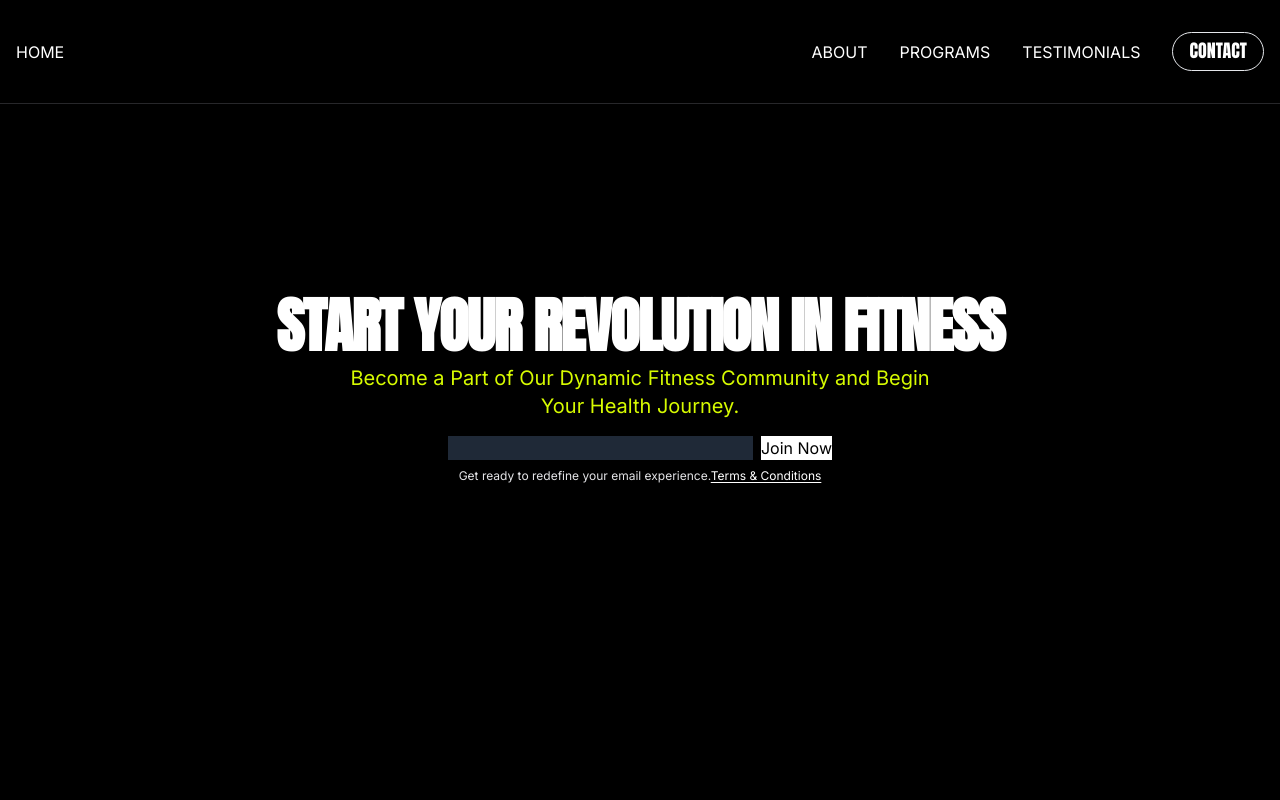
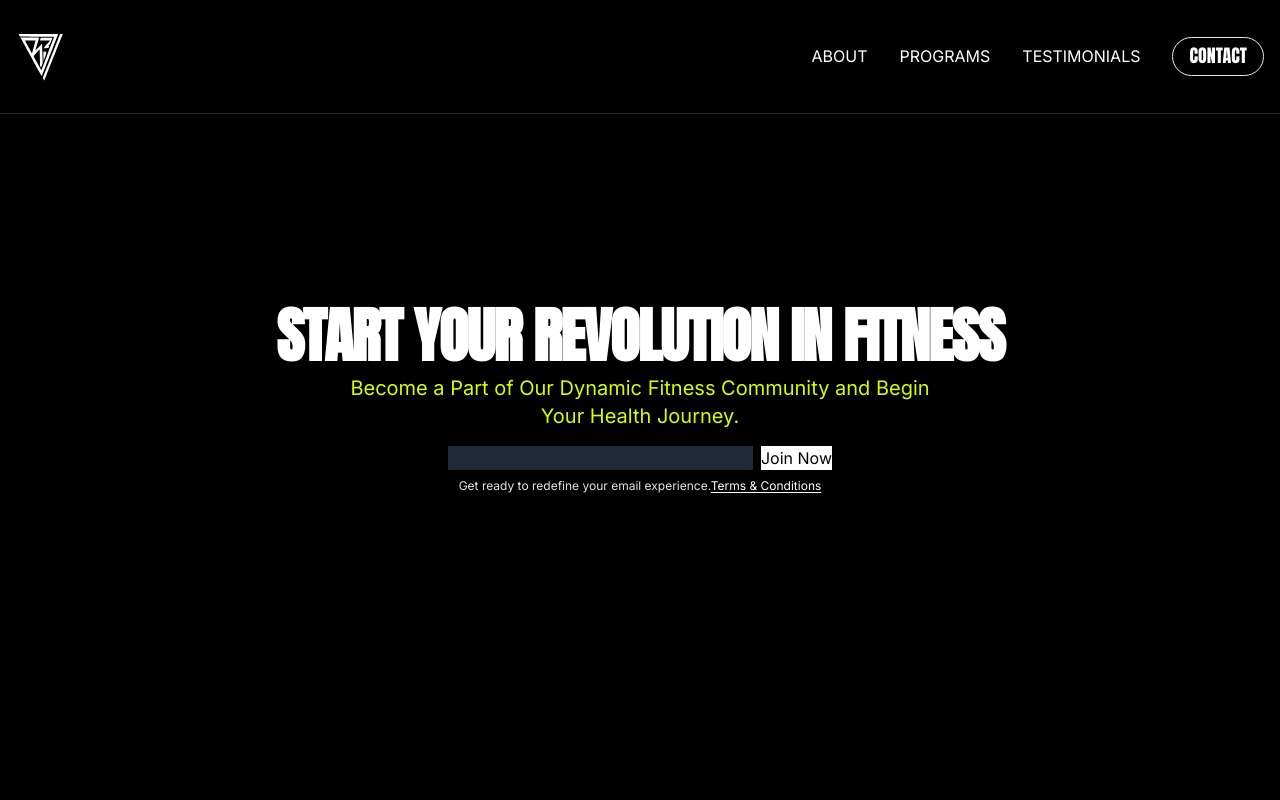
Before and after one commit to gonzaleza61/r3vfitness, a Next.js app: page / in a window 1280 px wide. Shown: the top 800 px of the page. Built offline with nearby package versions, Linux system fonts and the light colour scheme.

Commit message:
added client logo to page

```diff
--- a/src/app/components/NavBar.js
+++ b/src/app/components/NavBar.js
@@ -2,6 +2,7 @@
 import { anton, inter } from "../fonts"
 import "font-awesome/css/font-awesome.min.css"
 import { useState } from "react"
+import Image from "next/image"
 
 export default function NavBar() {
   const [faIcon, setFaIcon] = useState(true)
@@ -64,7 +65,18 @@ export default function NavBar() {
         <ul className="m-0 hidden list-none flex-row flex-wrap items-center justify-center gap-8 p-0 md:flex">
           <li className="hover:transition-color mr-auto basis-auto text-left text-white  hover:text-yellow hover:duration-500">
             <h1>
-              <a href="/">HOME</a>
+              <a href="/">
+                <div className="relative">
+                  <Image
+                    src="/r3vlogo.svg"
+                    alt="r3vfitlogo"
+                    width={50}
+                    height={50}
+                    className="transition-all duration-300 ease-in-out"
+                  />
+                  <div className="hover: absolute inset-0 bg-yellow opacity-0 mix-blend-multiply transition-opacity duration-300 ease-in-out hover:opacity-100"></div>
+                </div>
+              </a>
             </h1>
           </li>
           <li className="hover:transition-color text-white hover:text-yellow  hover:duration-500">
```
